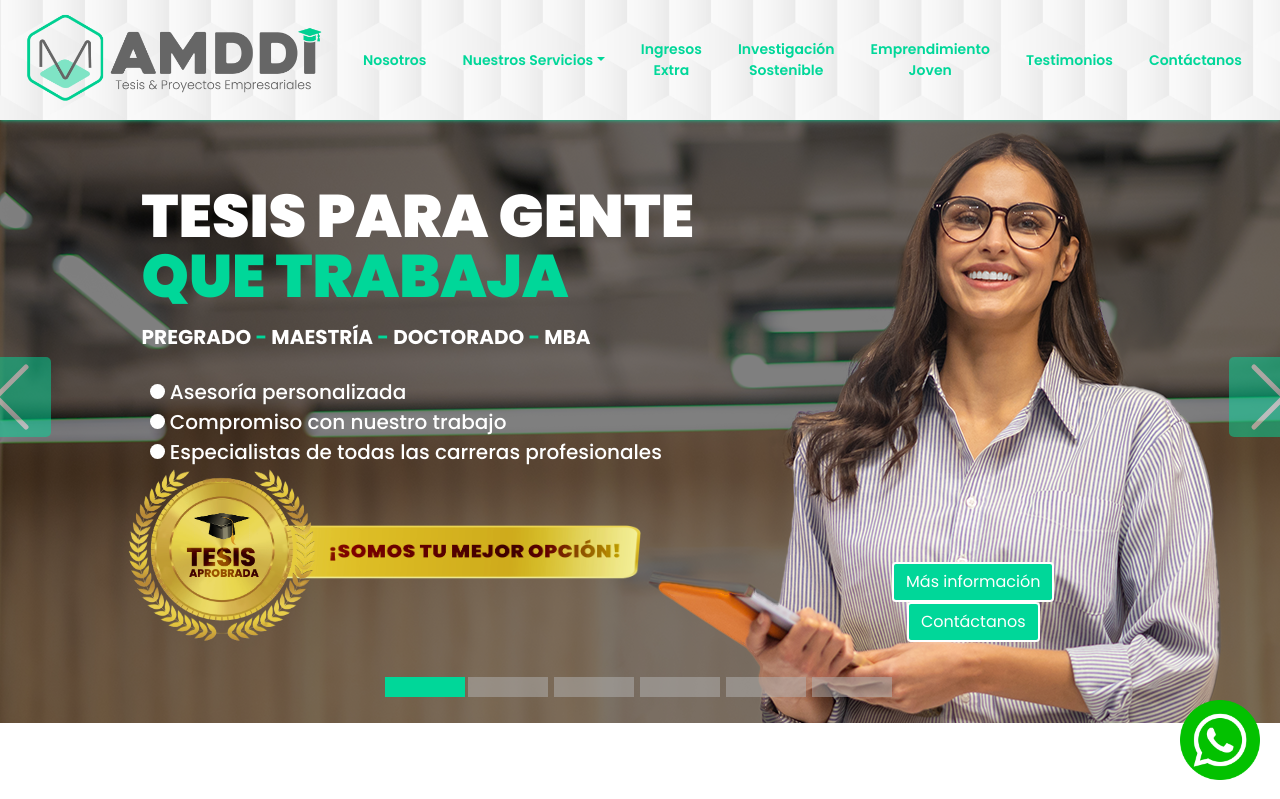
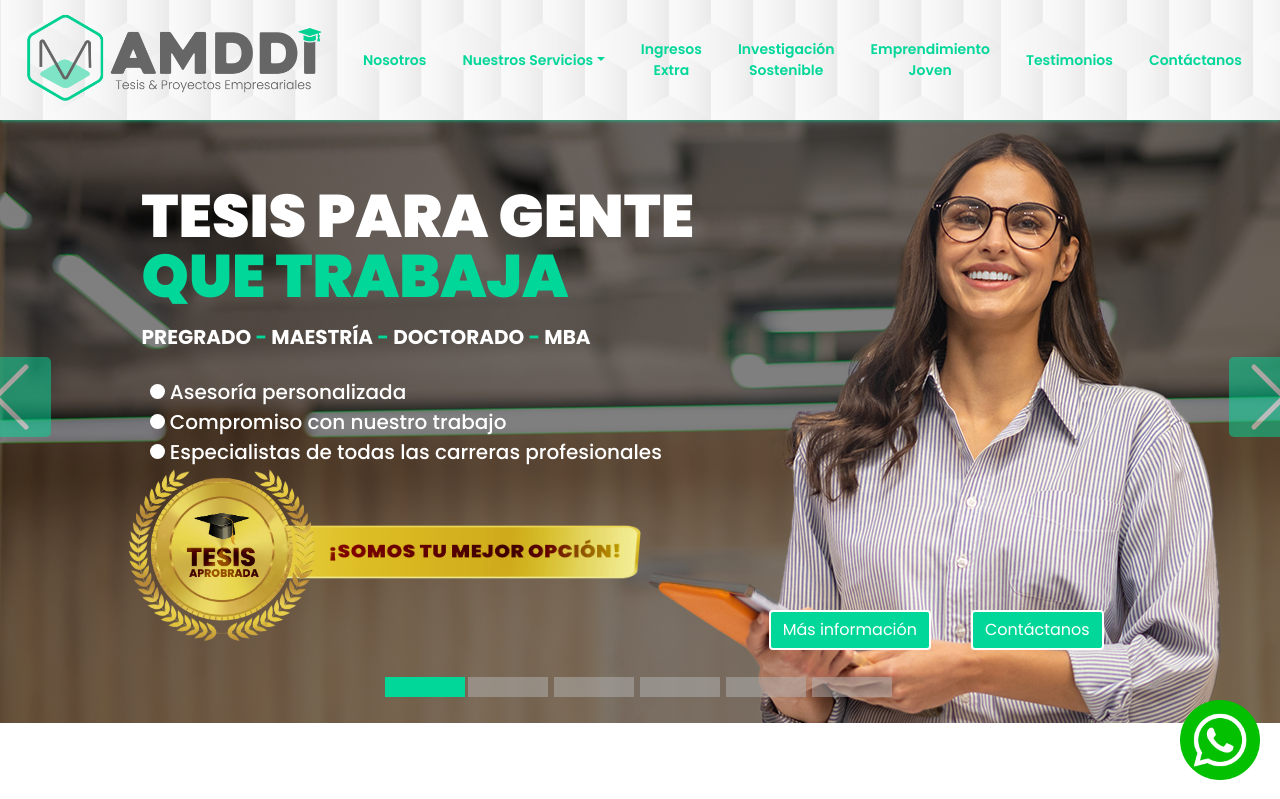
Before and after one commit to CJRS1/AMDDI, a React (Create React App) app in the folder amddi_project/: page /AMDDI/nosotros in a window 1280 px wide. Shown: the top 799 px of the page. Built offline with nearby package versions, Linux system fonts and the light colour scheme.

Commit message:
Se realizaron los cambios finales para que la web sea responsiva en inicio

```diff
--- a/amddi_project/src/components/Carousel.js
+++ b/amddi_project/src/components/Carousel.js
@@ -40,7 +40,7 @@ export default function Carousel() {
 
         const handleScroll = () => {
 
-            const maxTop = 500;
+            const maxTop = 1000;
 
             if (window.scrollY > 300) {
                 efectoRef.current.style.top = "0px";
@@ -115,7 +115,7 @@ export default function Carousel() {
                         <img className="img-carousel img_principal" src={require('../images/asesoria.png')} alt='asesoria' height={'603.2px'} width={'1481px'} />
                         <img className="img-carousel img_responsive" src={require('../images/recortado1.png')} alt='asesoria' height={'603.2px'} width={'1481px'} />
 
-                        <div className="carousel-caption d-none d-md-block botones_contacto_asesoria">
+                        <div className="botones_contacto_asesoria carousel-caption d-none d-md-block ">
                             <a href="https://walink.co/4d2ac9" target="_blank" rel="noreferrer" type="button" className="btn button-effect">Más información</a>
                             <Link to="/AMDDI/contactanos" type="button" className="btn button-effect">Contáctanos</Link>
                         </div>
@@ -182,8 +182,9 @@ export default function Carousel() {
                                     <li><span></span>Estudio Ambiental</li>
                                     <li><span></span>Estudio de Mercado</li>
                                     <li className='proyecto_last'><span></span>Estudio Económico Financiero</li>
-                                    <Link to="/AMDDI/contactanos" type="button" className="btn button-effect contacto_carousel proyecto_contacto">Contáctanos</Link>
+
                                 </ul>
+                                <Link to="/AMDDI/contactanos" type="button" className="btn button-effect contacto_carousel proyecto_contacto">Contáctanos</Link>
                             </div>
                         </div>
                     </div>
--- a/amddi_project/src/styles/Carousel.css
+++ b/amddi_project/src/styles/Carousel.css
@@ -295,6 +295,7 @@ section {
 
 .proyecto_listas {
   display: flex;
+  flex-direction: column;
   justify-content: center;
   align-items: center;
   padding-top: 60px;
@@ -567,10 +568,10 @@ section {
 .botones_contacto_asesoria {
   position: relative;
   bottom: 0 !important;
-  left: 60% !important;
+  left: 55% !important;
   z-index: 2;
-  top: 70%;
-  height: 100px !important;
+  top: 78%;
+  height: 100px;
 }
 
 .asesoria_lista {
@@ -874,6 +875,9 @@ section {
   }
 }
 @media (max-width: 768px) {
+  .contacto_carousel {
+    width: 150px !important;
+  }
   .titulo_2 {
     display: block;
   }
@@ -990,6 +994,10 @@ section {
     margin-bottom: 10px;
     display: flex;
     align-items: center;
+  }
+  .proyecto_list {
+    padding-bottom: 0;
+    margin-bottom: 0;
   }
   .proyecto_contacto {
     display: block !important;
--- a/amddi_project/src/styles/Carousel.scss
+++ b/amddi_project/src/styles/Carousel.scss
@@ -166,6 +166,7 @@
 
 .proyecto_listas {
     display: flex;
+    flex-direction: column;
     justify-content: center;
     align-items: center;
     padding-top: 60px;
@@ -195,6 +196,8 @@
         background: $blanco;
         margin-right: 5px;
     }
+
+
 }
 
 
@@ -470,10 +473,10 @@
 .botones_contacto_asesoria {
     position: relative;
     bottom: 0 !important;
-    left: 60% !important;
+    left: 55%  !important;
     z-index: 2;
-    top: 70%;
-    height: 100px !important;
+    top: 78%;
+    height: 100px;
 }
 
 .asesoria_lista {
@@ -791,6 +794,10 @@
 
 
 @media (max-width: 768px) {
+    .contacto_carousel{
+        width: 150px !important;
+    }
+
     .titulo_2 {
         display: block;
     }
@@ -814,7 +821,6 @@
     .carousel {
         width: 100% !important;
     }
-
 
     .negocio_descripcion {
         flex-direction: column;
@@ -927,6 +933,7 @@
 
     .proyecto_listas {
         padding-top: 0;
+
         li{
             font-weight: 300;
             font-size: 15px;
@@ -934,6 +941,11 @@
             display: flex;
             align-items: center;
         }
+    }
+
+    .proyecto_list{
+        padding-bottom: 0;
+        margin-bottom: 0;
     }
 
     .proyecto_contacto {
```
Also changed, not shown: 1 other file (tests, documents, lock files or other folders).
